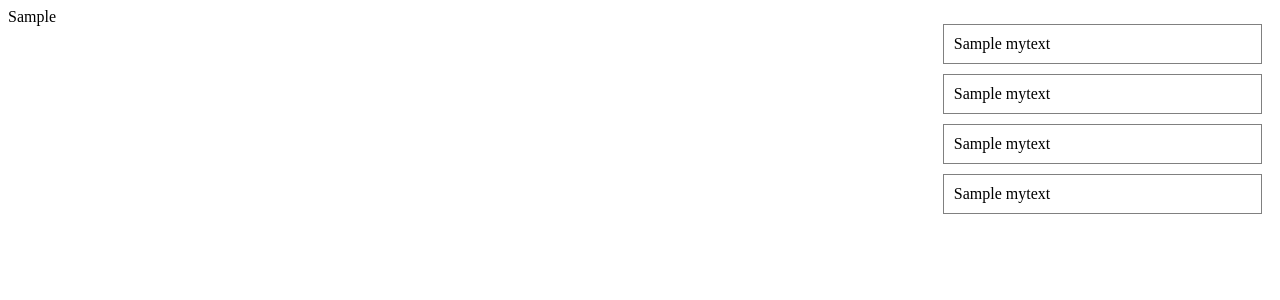
After one commit to HRPzz/django_inflearn_clone, a Django app: page /show_lecture/1 in a window 1280 px wide. The commit adds this page. Shown: the top 300 px of the page. Run offline with Django 4.2, Linux system fonts and the light colour scheme; tables that the repository leaves empty hold one stand-in row (values such as "Sample post"); some libraries are stand-ins or nearby versions.

Commit message:
show lecture

```diff
--- a/inflearn/inflearn_lecture/models.py
+++ b/inflearn/inflearn_lecture/models.py
@@ -17,13 +17,13 @@ class myText(models.Model):
     # 강의 섹션 4개로 고정시키고 하드 코딩
     # - 실제로는 강의 섹션이 점점 늘어나는 것까지 고려해서 리스트 형식(가변 데이터)으로 받아야 함 => 'django model list' 구글링
     lecture_title1 = models.CharField(max_length=200, null=True)
-    lecture_video1 = models.CharField(max_length=200, null=True)
+    lecture_video1 = models.CharField(max_length=500, null=True)
     lecture_title2 = models.CharField(max_length=200, null=True)
-    lecture_video2 = models.CharField(max_length=200, null=True)
+    lecture_video2 = models.CharField(max_length=500, null=True)
     lecture_title3 = models.CharField(max_length=200, null=True)
-    lecture_video3 = models.CharField(max_length=200, null=True)
+    lecture_video3 = models.CharField(max_length=500, null=True)
     lecture_title4 = models.CharField(max_length=200, null=True)
-    lecture_video4 = models.CharField(max_length=200, null=True)
+    lecture_video4 = models.CharField(max_length=500, null=True)
 
     def publish(self):
         self.save()
--- /dev/null
+++ b/inflearn/inflearn_lecture/templates/inflearn_lecture/show_lecture.html
@@ -0,0 +1,51 @@
+<!DOCTYPE html>
+<html lang="en">
+<head>
+    <meta charset="UTF-8">
+    <meta http-equiv="X-UA-Compatible" content="IE=edge">
+    <meta name="viewport" content="width=device-width, initial-scale=1.0">
+    <title>Document</title>
+    <style>
+        div {
+            float: left;
+        }
+
+        .left {
+            width: 70%;
+        }
+
+        .right {
+            width: 30%
+        }
+
+        ul li {
+            list-style: none;
+            margin: 10px;
+            padding: 10px;
+            border: 1px solid gray;
+        }
+
+        iframe {
+            width: 100%;
+            height: 600px;
+        }
+    </style>
+</head>
+<body>
+
+    <div class="left">
+        <!-- safe 옵션: Text -> HTML -->
+        {{ board_contents.lecture_video1 | safe }}
+    </div>
+
+    <div class="right">
+        <ul>
+            <li>{{board_contents.lecture_title1}}</li>
+            <li>{{board_contents.lecture_title2}}</li>
+            <li>{{board_contents.lecture_title3}}</li>
+            <li>{{board_contents.lecture_title4}}</li>
+        </ul>
+    </div>
+
+</body>
+</html>
--- a/inflearn/inflearn_lecture/urls.py
+++ b/inflearn/inflearn_lecture/urls.py
@@ -8,6 +8,7 @@ urlpatterns = [
     path('lecture_list/<int:pk>', views.lecture_list_info, name='lecture_list_info'),  # pk: 게시글 id 값
 
     path('comment_remove/<int:pk>', views.comment_remove, name='comment_remove'),
+    path('show_lecture/<int:pk>', views.show_lecture, name='show_lecture'),
 
     path('login/', views.login, name='login'),
     path('logout/', views.logout, name='logout'),
--- a/inflearn/inflearn_lecture/views.py
+++ b/inflearn/inflearn_lecture/views.py
@@ -85,3 +85,7 @@ def comment_remove(request, pk):
         Comment.objects.get(pk=pk).delete()  # 댓글 삭제
 
     return redirect('/lecture_list')
+
+def show_lecture(request, pk):
+    board_contents = get_object_or_404(myText, pk=pk)
+    return render(request, 'inflearn_lecture/show_lecture.html', {'board_contents': board_contents})
```
Also changed, not shown: inflearn/inflearn_lecture/templates/inflearn_lecture/lecture_list_info.html (+7 -1 lines), inflearn/inflearn_lecture/migrations/0008_alter_mytext_lecture_video1_and_more.py (added).
